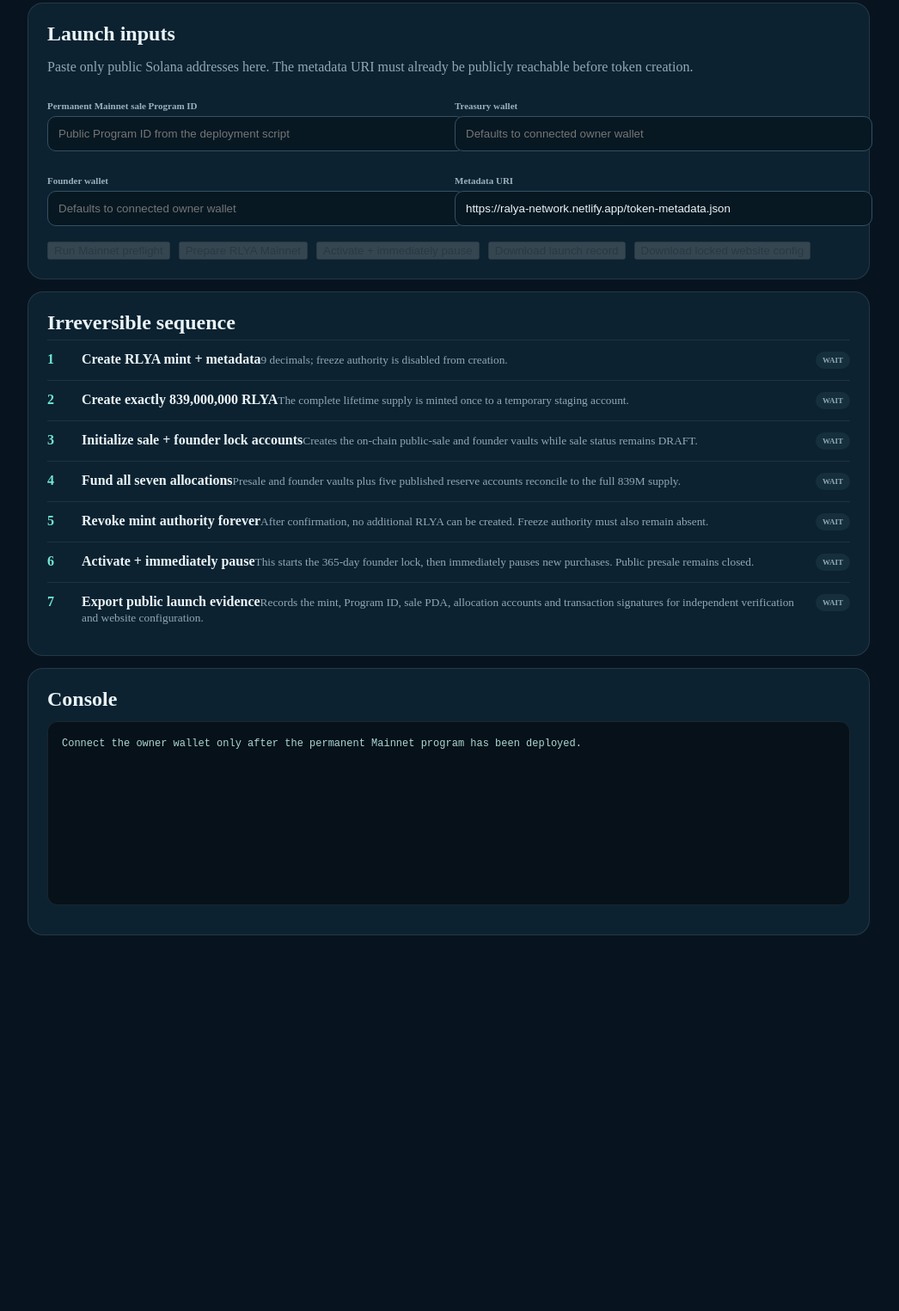
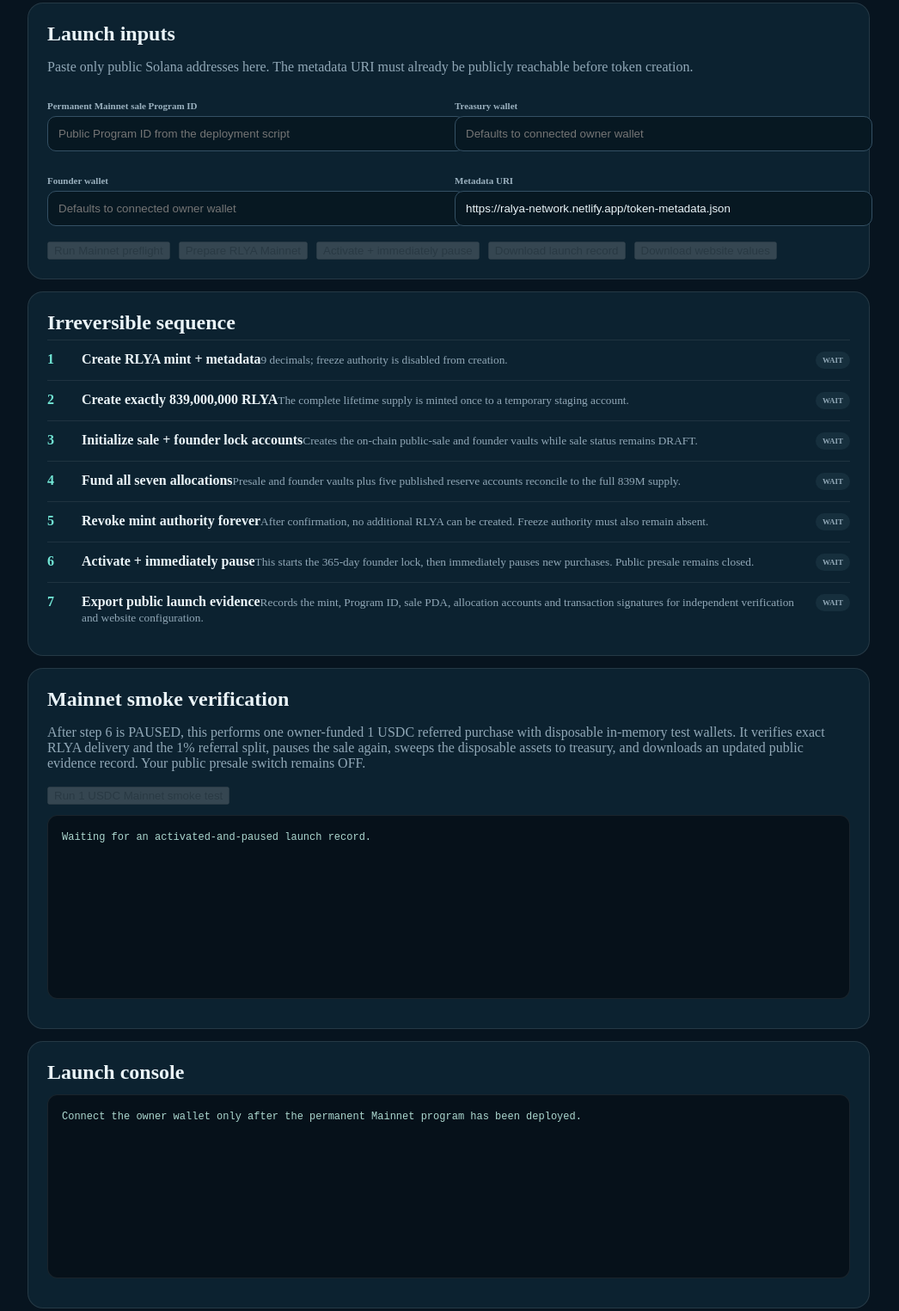
Before and after one commit to mandated86-stack/ralya-network, a website with bundled scripts: page web/owner/index.html in a window 1280 px wide. Shown: the part 623-2148 px from the top of the page at 86% size, without its empty margins (118-1164 px from the left). Before the commit the page ends 1813 px from the top, so only its background shows below. Built offline with nearby package versions, Linux system fonts and the light colour scheme.

Commit message:
Add guarded one-click mainnet smoke checkpoint

```diff
--- a/web/owner/index.html
+++ b/web/owner/index.html
@@ -40,7 +40,7 @@
         <button class="btn btn-primary" id="launch" disabled>Prepare RLYA Mainnet</button>
         <button class="btn btn-secondary" id="activate" disabled>Activate + immediately pause</button>
         <button class="btn btn-secondary" id="downloadRecord" disabled>Download launch record</button>
-        <button class="btn btn-secondary" id="downloadConfig" disabled>Download locked website config</button>
+        <button class="btn btn-secondary" id="downloadConfig" disabled>Download website values</button>
       </div>
     </section>
 
@@ -55,9 +55,17 @@
       <div class="launch-row"><b>7</b><div><strong>Export public launch evidence</strong><small>Records the mint, Program ID, sale PDA, allocation accounts and transaction signatures for independent verification and website configuration.</small></div><span class="state" data-state="record">WAIT</span></div>
     </section>
 
-    <section class="owner-card"><h2>Console</h2><pre class="launch-log" id="log">Connect the owner wallet only after the permanent Mainnet program has been deployed.</pre><p class="record" id="recordSummary"></p></section>
+    <section class="owner-card">
+      <h2>Mainnet smoke verification</h2>
+      <p>After step 6 is PAUSED, this performs one owner-funded 1 USDC referred purchase with disposable in-memory test wallets. It verifies exact RLYA delivery and the 1% referral split, pauses the sale again, sweeps the disposable assets to treasury, and downloads an updated public evidence record. Your public presale switch remains OFF.</p>
+      <div class="owner-actions"><button class="btn btn-primary" id="runSmoke" disabled>Run 1 USDC Mainnet smoke test</button></div>
+      <pre class="launch-log" id="smokeStatus">Waiting for an activated-and-paused launch record.</pre>
+    </section>
+
+    <section class="owner-card"><h2>Launch console</h2><pre class="launch-log" id="log">Connect the owner wallet only after the permanent Mainnet program has been deployed.</pre><p class="record" id="recordSummary"></p></section>
   </div>
   <script src="../site-config.js"></script>
   <script type="module" src="launch.js"></script>
+  <script type="module" src="smoke.js"></script>
 </body>
 </html>
```
